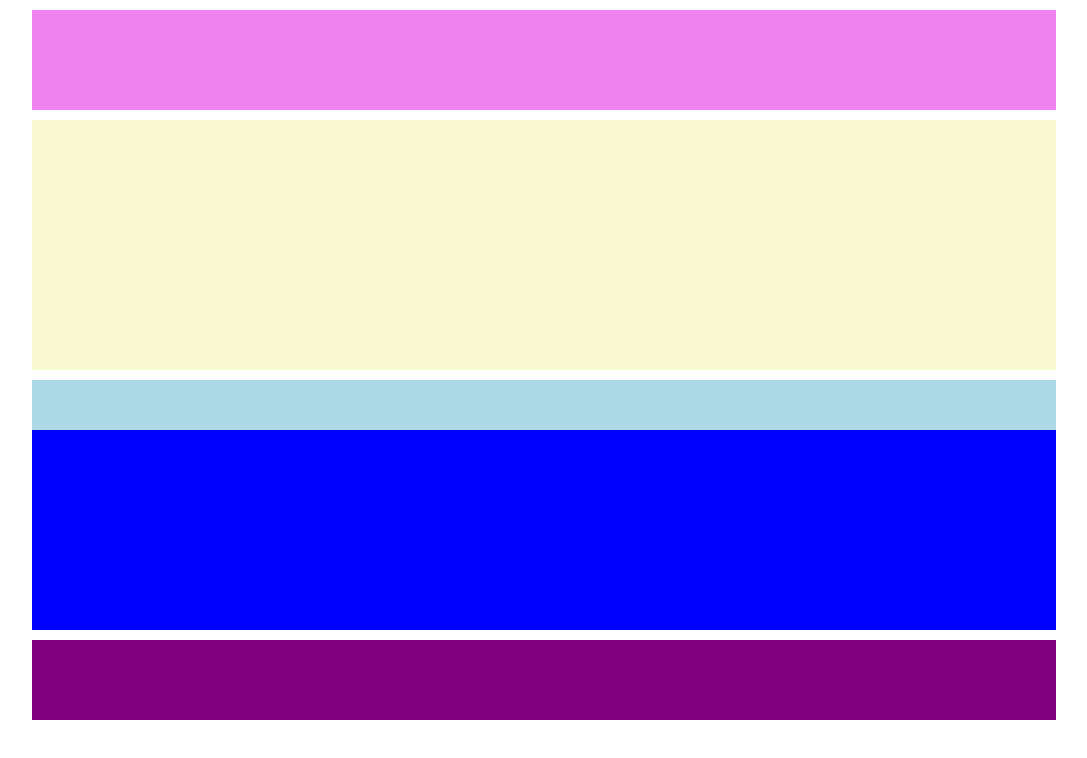
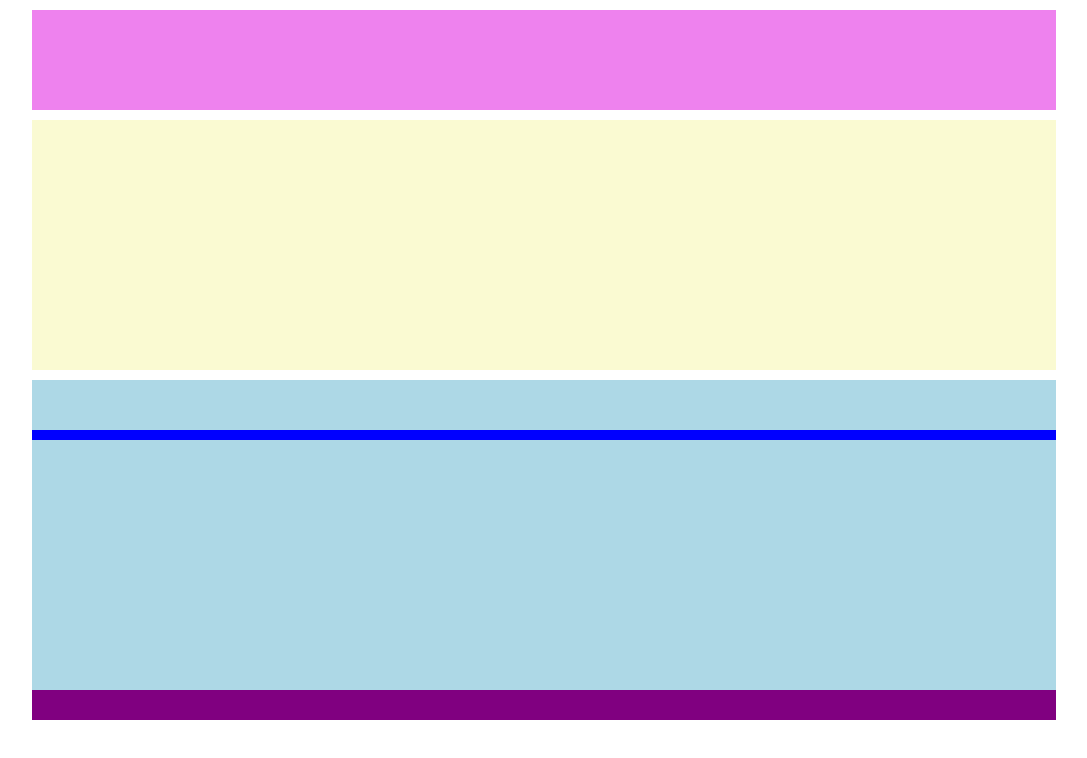
Before and after one commit to Gtp87/htmlcss-struttura-wp, a plain HTML site: page index.html in a window 1280 px wide. Shown: the whole page, without its empty margins (96-1183 px from the left). Drawn offline with Linux system fonts and the light colour scheme.

Commit message:
add float

```diff
--- a/css/style.css
+++ b/css/style.css
@@ -54,6 +54,12 @@ html {
     width: 50%;
 }
 
+[class*="col-"] {
+    float: left;
+    height: 100%;
+    background-color: lightblue;
+}
+
 .fine-pagina {
     height: 80px;
     background-color: purple;
```
